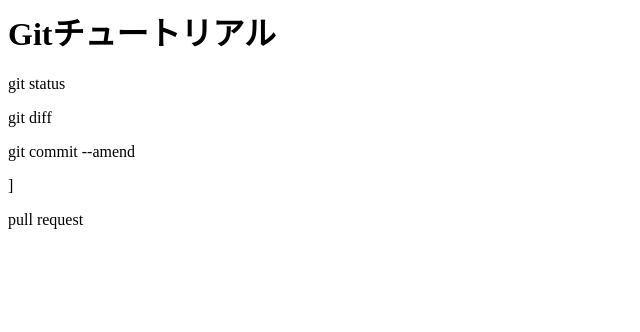
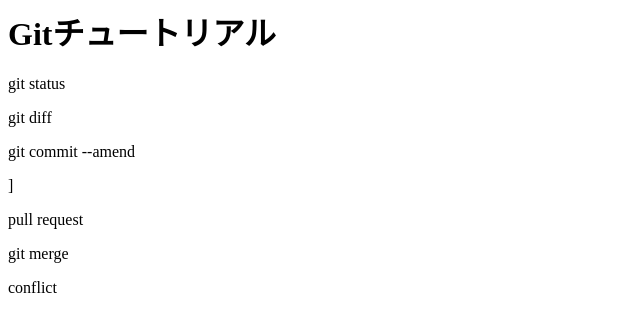
Before and after one commit to saori-ota12/git_tutorial, a plain HTML site: page index.html in a window 1280 px wide. Shown: the whole page, without its empty margins (0-640 px from the left). Drawn offline with Linux system fonts and the light colour scheme.

Commit message:
よくわからない

```diff
--- a/index.html
+++ b/index.html
@@ -3,3 +3,5 @@
 <p>git diff</p>
 <p>git commit --amend</p>]
 <p>pull request</p>
+<p>git merge</p>
+<p>conflict</p>
```
